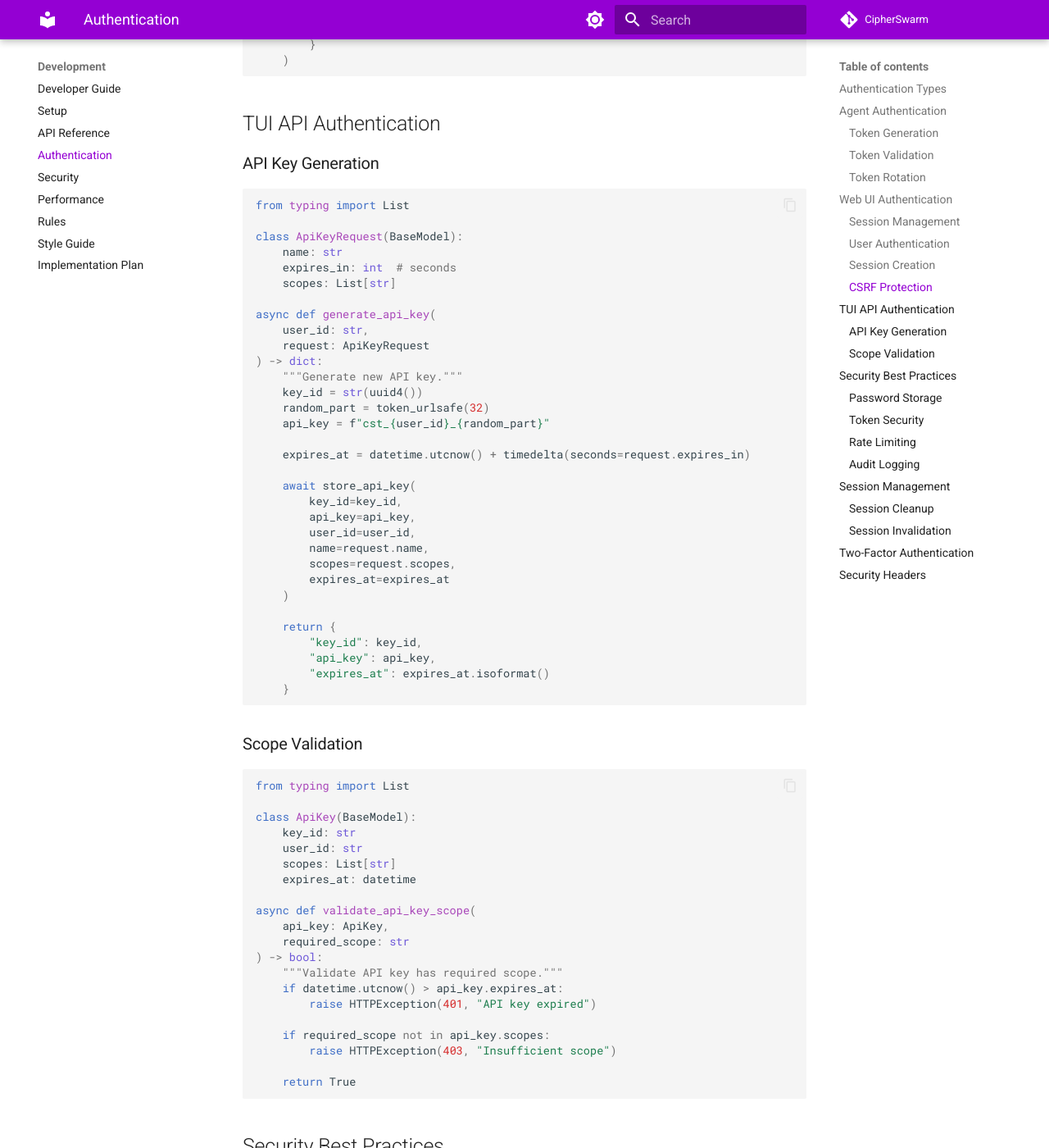
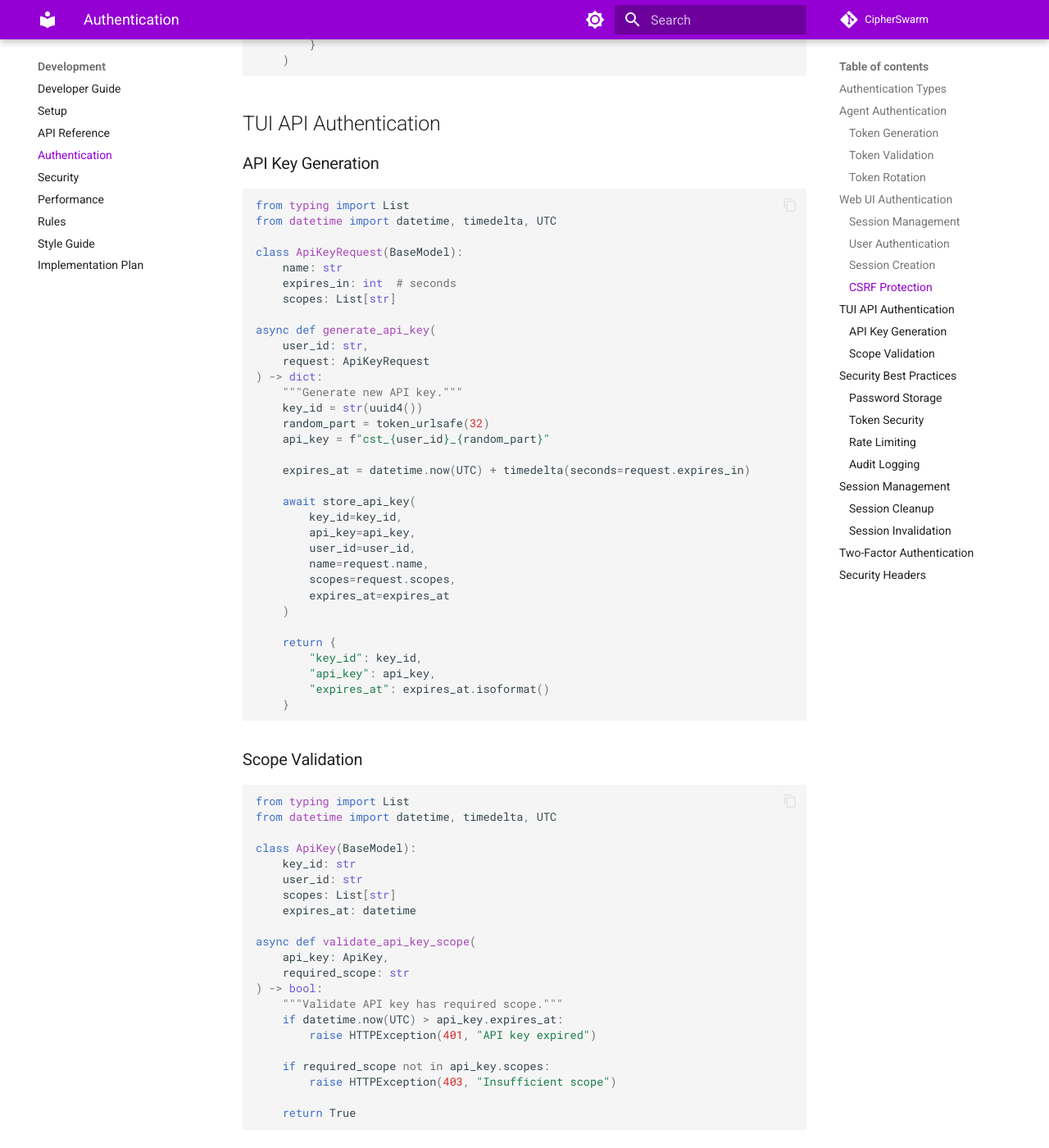
Before and after one commit to unclesp1d3r/CipherSwarm, an MkDocs documentation site: the page built from docs/development/authentication.md, in a window 1280 px wide and 1400 px high, scrolled down 3766 px. Shown: the whole window at 82% size. Built offline with MkDocs 1.6.1 and Material for MkDocs 9.7.7, drawn with Linux system fonts in a browser that asks for light colours; comment, search, counter and statistics services are not loaded; some of the changed text lies outside the part shown.

Commit message:
refactor(models, schemas, docs): streamline relationships and update datetime handling
- Removed commented-out relationship definitions in `task.py` for clarity.
- Updated Pydantic model configuration in `campaign.py` to use `model_config` instead of `Config`.
- Changed datetime handling in various documentation files to use `datetime.now(UTC)` instead of `datetime.utcnow()` for consistency.
- Ensured all changes validated with successful test runs, confirming no issues were introduced.

Signed-off-by: UncleSp1d3r <unclespider@protonmail.com>

````diff
--- a/docs/development/authentication.md
+++ b/docs/development/authentication.md
@@ -120,16 +120,16 @@ async def authenticate_user(request: LoginRequest) -> User:
 ### Session Creation
 
 ```python
-from datetime import datetime, timedelta
+from datetime import datetime, timedelta, UTC
 
 async def create_session(user: User) -> str:
     """Create new session for user."""
     session_id = token_urlsafe(32)
     session_data = {
         "user_id": str(user.id),
-        "created_at": datetime.utcnow().isoformat(),
+        "created_at": datetime.now(UTC).isoformat(),
         "expires_at": (
-            datetime.utcnow() +
+            datetime.now(UTC) +
             timedelta(minutes=settings.SESSION_LIFETIME)
         ).isoformat()
     }
@@ -184,6 +184,7 @@ def csrf_protect_exception_handler(request, exc):
 
 ```python
 from typing import List
+from datetime import datetime, timedelta, UTC
 
 class ApiKeyRequest(BaseModel):
     name: str
@@ -199,7 +200,7 @@ async def generate_api_key(
     random_part = token_urlsafe(32)
     api_key = f"cst_{user_id}_{random_part}"
 
-    expires_at = datetime.utcnow() + timedelta(seconds=request.expires_in)
+    expires_at = datetime.now(UTC) + timedelta(seconds=request.expires_in)
 
     await store_api_key(
         key_id=key_id,
@@ -221,6 +222,7 @@ async def generate_api_key(
 
 ```python
 from typing import List
+from datetime import datetime, timedelta, UTC
 
 class ApiKey(BaseModel):
     key_id: str
@@ -233,7 +235,7 @@ async def validate_api_key_scope(
     required_scope: str
 ) -> bool:
     """Validate API key has required scope."""
-    if datetime.utcnow() > api_key.expires_at:
+    if datetime.now(UTC) > api_key.expires_at:
         raise HTTPException(401, "API key expired")
 
     if required_scope not in api_key.scopes:
@@ -318,7 +320,7 @@ async def login(request: Request):
 ### Audit Logging
 
 ```python
-from datetime import datetime
+from datetime import datetime, UTC
 from typing import Optional
 
 async def log_auth_event(
@@ -329,7 +331,7 @@ async def log_auth_event(
 ) -> None:
     """Log authentication event."""
     event = {
-        "timestamp": datetime.utcnow().isoformat(),
+        "timestamp": datetime.now(UTC).isoformat(),
         "event_type": event_type,
         "user_id": user_id,
         "ip_address": ip_address,
@@ -354,7 +356,7 @@ async def cleanup_expired_sessions():
         data = json.loads(session_data)
         expires_at = datetime.fromisoformat(data["expires_at"])
 
-        if datetime.utcnow() > expires_at:
+        if datetime.now(UTC) > expires_at:
             await redis.delete(key)
 ```
 
````
Also changed, not shown: docs/development/security.md (+3 -3 lines), docs/getting-started/configuration.md (+3 -4 lines), docs/v2_rewrite_implementation_plan/phase-2b-resource-management.md (+1 -1 lines), 6 other files.
